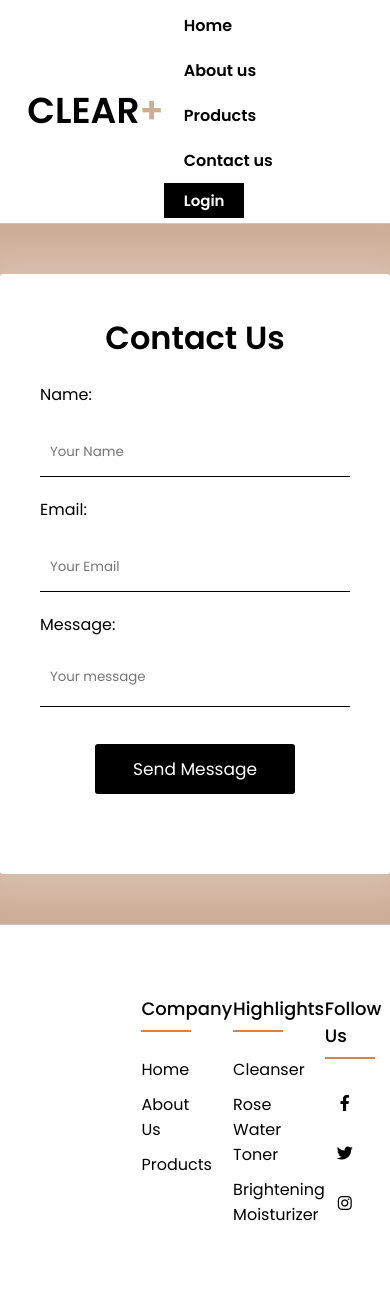
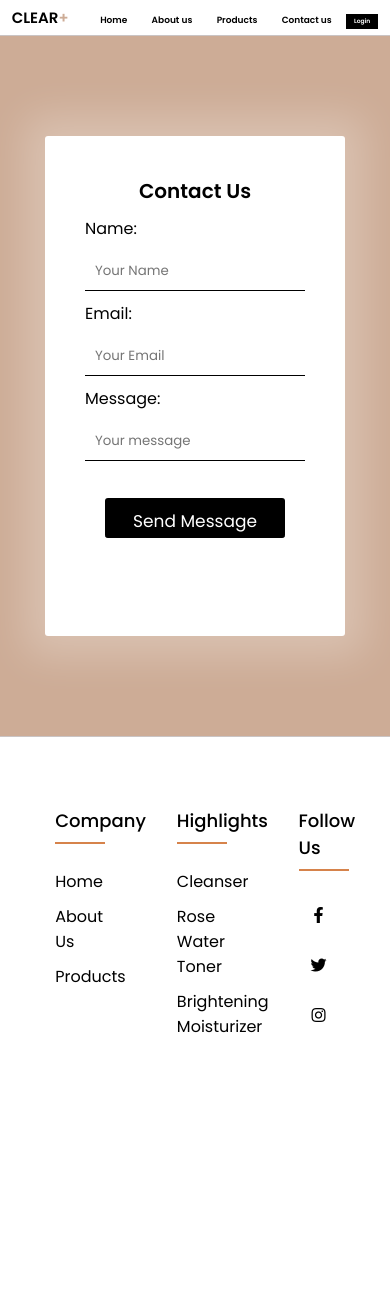
Before and after one commit to blerinakuka/web, a PHP site: page /contact.html in a window 390 px wide. After the commit the page ends 1033 px from the top, so only its background shows below. Run offline with PHP 8.4, Linux system fonts and the light colour scheme.

Commit message:
contact us responsive

```diff
--- a/css/contact.css
+++ b/css/contact.css
@@ -206,3 +206,95 @@ ul{
 .footer-col .social-links a:hover{
   color:  rgb(214, 131, 75);
 }
+
+@media only screen and (max-width: 767px) {
+  nav{
+      padding-top: 1px;
+      padding-left: 3%;
+      padding-right: 3%;
+      padding-bottom: 1px;
+  }
+  .logo{
+      font-size: 15px;
+  }
+  nav ul li{
+      padding:4px 10px;
+  }
+  nav ul li a{
+      font-size: 9px;
+  }
+  nav button{
+      padding: 3px 8px;
+      font-size: 6px;
+  }
+
+  #overlay{
+    width:100%;
+    height:700px;
+    font-family: sans-serif;
+    background: rgb(205, 172, 150);
+    color:rgb(0, 0, 0);
+    display: flex;
+    align-items: center;
+    justify-content: center;
+
+  }
+
+form{
+  width: 300px;
+  height:500px;
+  background: rgb(255, 255, 255);
+  padding :40px;
+  border-radius:3px;
+  box-sizing: border-box;
+  box-shadow: 0 0 40px 20px rgba(255, 255, 255, 0.26);
+}
+h1{
+  margin:0;
+  text-align: center;
+  font-size: 20px;
+}
+label{
+  display: block;
+  margin:10px 0;
+}
+input,textarea{
+  width: 100%;
+  height: 40px;
+  padding:10px;
+  box-sizing: border-box;
+  outline:none;
+  resize: none;
+  border:none;
+  border-bottom: 1px solid #000000;
+
+}
+input[type="text"]:focus,textarea:focus{
+  border-bottom:1px solid rgb(0, 0, 0);
+}
+textarea::-webkit-scrollbar{
+  width:4px;
+}
+textarea::-webkit-scrollbar-thumb{
+  background-color: rgb(99, 99, 99);
+}
+.center{
+  text-align: center;
+}
+input[type="submit"]{
+  margin-top:30px;
+  width:90%;
+  max-width:180px;
+  background:black;
+  color:rgb(255, 255, 255);
+  font-size: 17px;
+  cursor: pointer;
+  border-radius:3px;
+
+}
+
+    /* Footer*/
+    .row{
+        padding-left: 25px;
+    }
+  }
```
